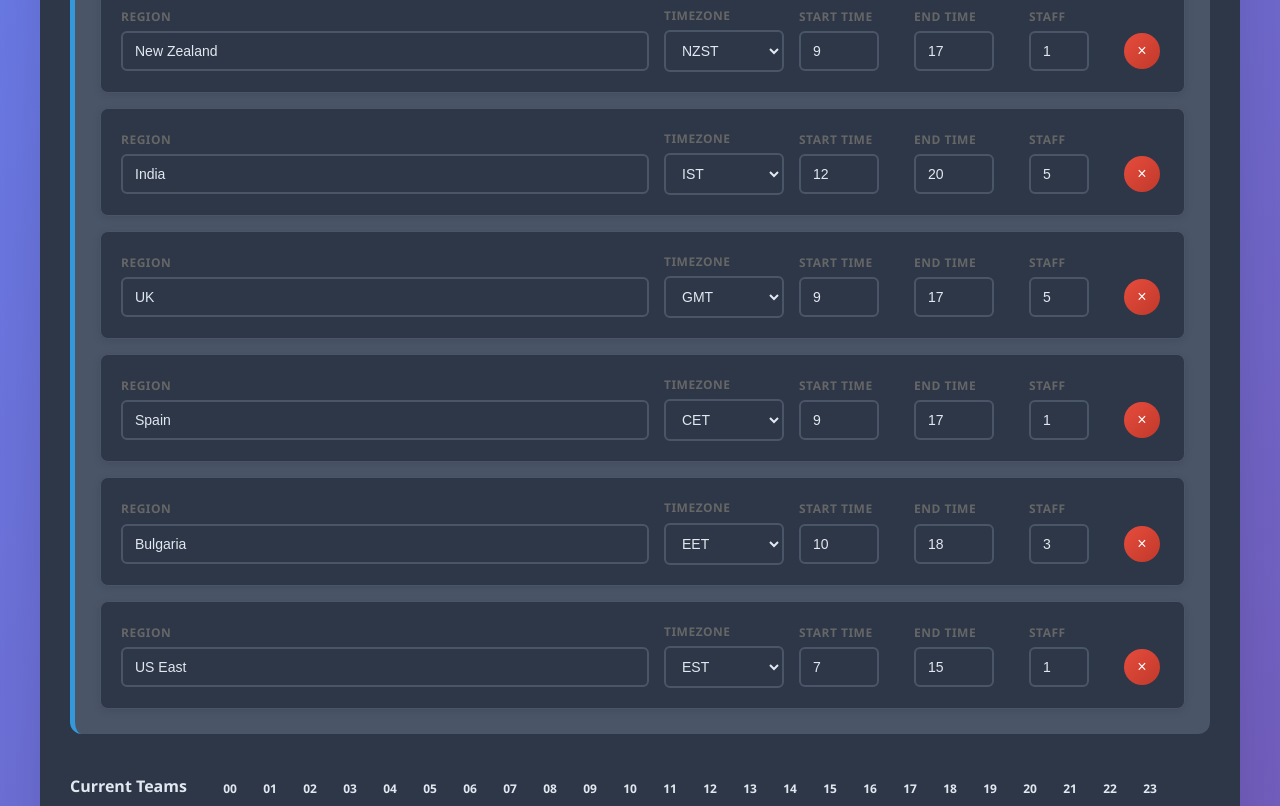
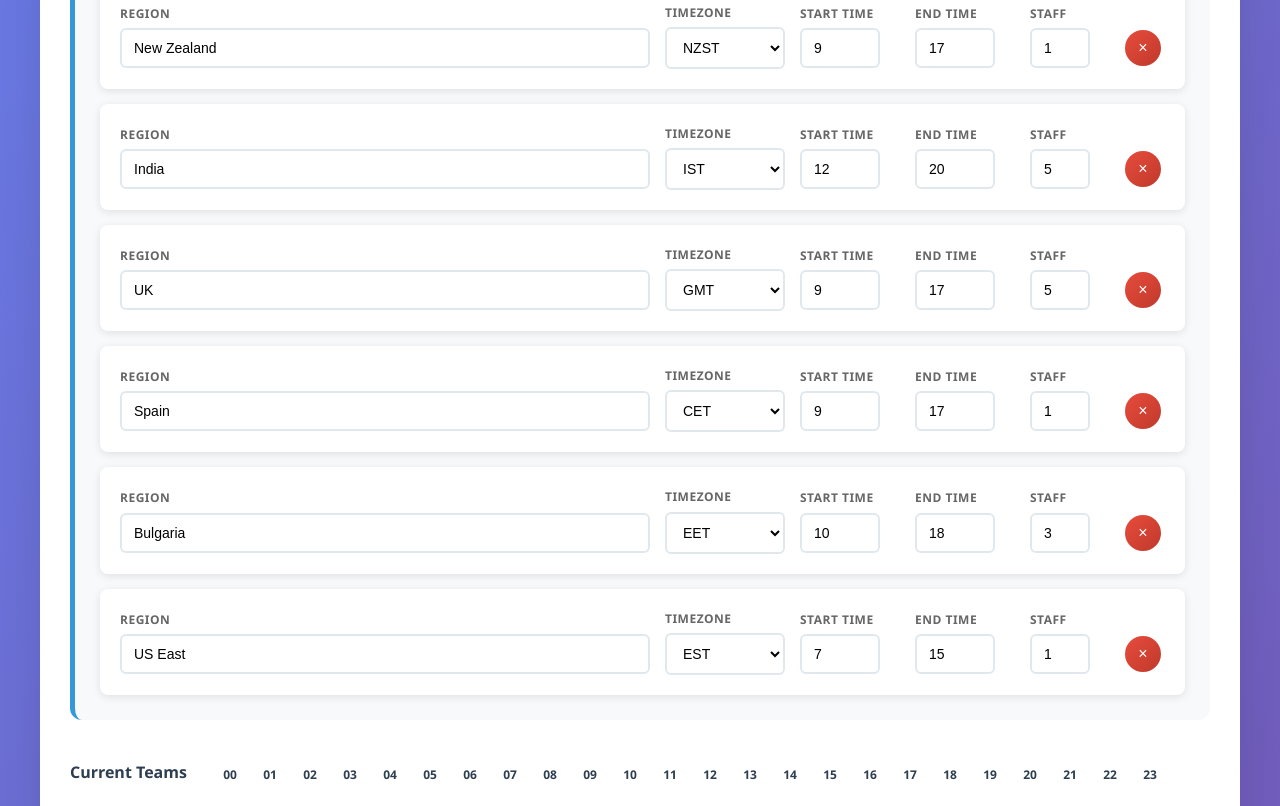
Before and after one commit to flaxandteal/coverage-analyser, a website: page index.html in a window 1280 px wide. Shown: the part 481-1287 px from the top of the page. Drawn offline with Linux system fonts and the dark colour scheme.

Commit message:
fix: remove dark mode

```diff
--- a/styles.css
+++ b/styles.css
@@ -448,34 +448,6 @@ body {
     }
 }
 
-/* Dark mode support */
-@media (prefers-color-scheme: dark) {
-    .container {
-        background: #2d3748;
-        color: #e2e8f0;
-    }
-
-    .config-section, .solution-section {
-        background: #4a5568;
-    }
-
-    .team-row, .gap-analysis {
-        background: #2d3748;
-        border: 1px solid #4a5568;
-    }
-
-    .form-input, .form-select {
-        background: #2d3748;
-        border-color: #4a5568;
-        color: #e2e8f0;
-    }
-
-    .timeline-header, .timezone-label {
-        background: #2d3748;
-        color: #e2e8f0;
-    }
-}
-
 /* Print styles */
 @media print {
     body {
```
